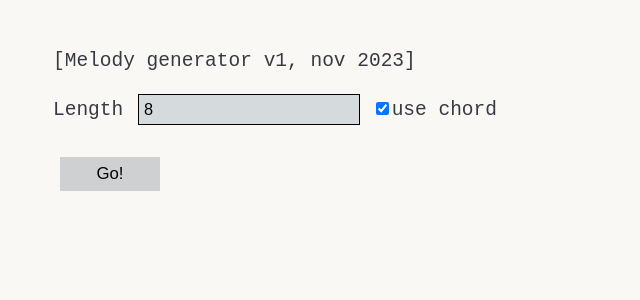
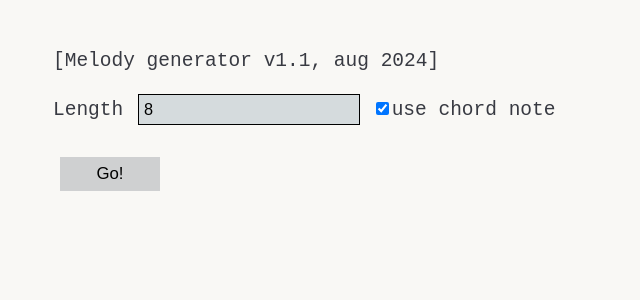
Before and after one commit to y-bears/music-quokka, a Jekyll site: the page melody.html, which Jekyll copies as it is, in a window 1280 px wide. Shown: the top 300 px of the page, without its empty margins (0-640 px from the left). Built offline with Jekyll 4.4.1, drawn with Linux system fonts in a browser that asks for light colours.

Commit message:
correcting donn't use chord in melody gen

```diff
--- a/melody.html
+++ b/melody.html
@@ -12,10 +12,10 @@
 
 
 <body>
-    <label for="">[Melody generator v1, nov 2023]</label><br><br>
+    <label for="">[Melody generator v1.1, aug 2024]</label><br><br>
     <label for="">Length</label>
     <input type="number" id='length' step="1" value="8">
-    <input type="checkbox" id="chord" class="note" checked>use chord
+    <input type="checkbox" id="chord" class="note" checked>use chord note
     <br><br>
     <button class="button" id='go'>Go!</button><br><br>
     <label for="" id="firstNote"></label>
--- a/melody.js
+++ b/melody.js
@@ -33,11 +33,15 @@ document.getElementById('go').onclick = function () {
     let length = document.getElementById('length').value;
     document.getElementById('firstNote').innerHTML = "";
     if (chordCheck.checked) {
-        const firstNoteList = ["1st", "2nd", "3rd"];
+        let firstNoteList = ["1st", "2nd", "3rd"];
         firstNote = firstNoteList[Math.floor(Math.random() * firstNoteList.length)];
-        length -= 1;
-        document.getElementById('firstNote').innerHTML = firstNote;
     }
+    else {
+        let firstNoteList = [1, 2, 3, 4, 5, 6, 7];
+        firstNote = "scale step: " + firstNoteList[Math.floor(Math.random() * firstNoteList.length)];
+    }
+    length -= 1;
+    document.getElementById('firstNote').innerHTML = firstNote;
 
     for (let i = 0; i < length; i++) {
         melody[i] = choseStep(steps, weights);
```
